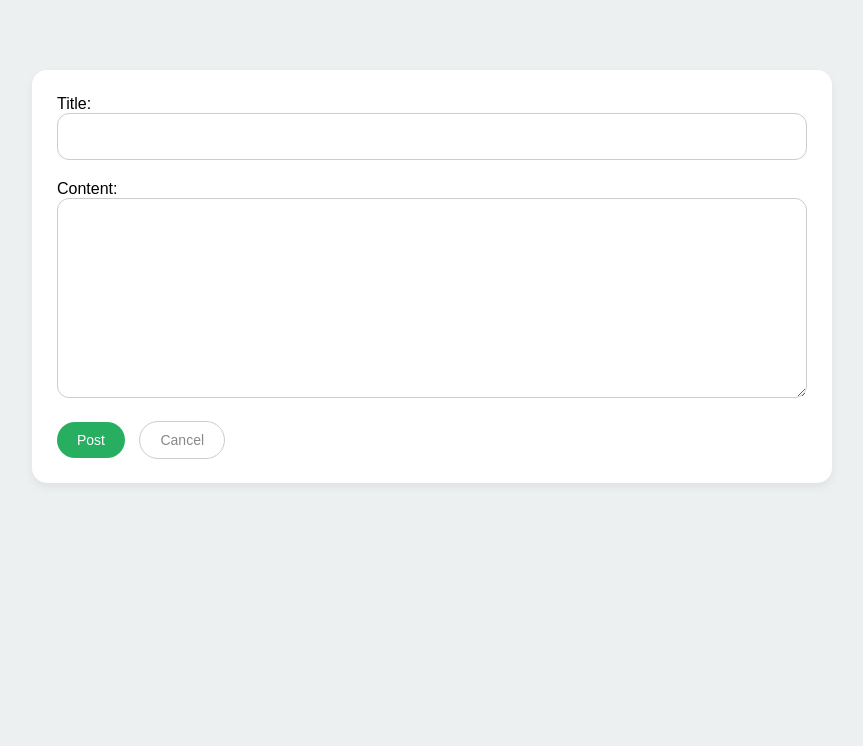
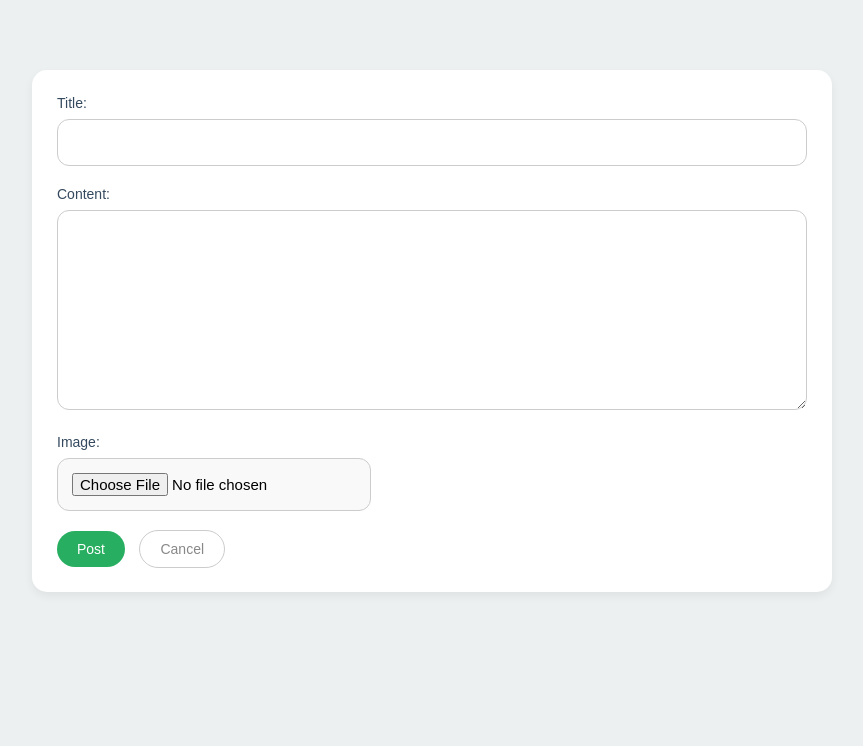
Before and after one commit to JaroDomcio/django-social-network-app, a Django app: page /createPost/ in a window 1280 px wide. Shown: the part 54-800 px from the top of the page, without its empty margins (208-1071 px from the left). Run offline with Django 5.2, Linux system fonts and the light colour scheme; a user stored in the database is signed in.

Commit message:
Now posts can contain images

```diff
--- a/DjangoBlog/settings.py
+++ b/DjangoBlog/settings.py
@@ -137,3 +137,6 @@ LOGIN_REDIRECT_URL = '/my-profile'
 LOGOUT_REDIRECT_URL = '/login'
 
 EMAIL_BACKEND = 'django.core.mail.backends.console.EmailBackend'
+
+MEDIA_URL = 'media/'
+MEDIA_ROOT = BASE_DIR / 'media'
--- a/DjangoBlog/urls.py
+++ b/DjangoBlog/urls.py
@@ -16,6 +16,8 @@ Including another URLconf
 """
 from django.contrib import admin
 from django.urls import path, include
+from . import settings
+from django.conf.urls.static import static
 
 urlpatterns = [
     path('admin/', admin.site.urls),
@@ -23,4 +25,4 @@ urlpatterns = [
     path('', include('post.urls')),
     path('', include('profiles.urls')),
     path('',include('comment.urls'))
-]
+] + static(settings.MEDIA_URL, document_root=settings.MEDIA_ROOT)
--- a/post/forms.py
+++ b/post/forms.py
@@ -5,7 +5,7 @@ from .models import Post
 class PostForm(forms.ModelForm):
     class Meta:
         model = Post
-        fields = ['title', 'content']
+        fields = ['title', 'content', 'image']
 
 class EditPostForm(forms.ModelForm):
     class Meta:
--- a/post/models.py
+++ b/post/models.py
@@ -1,3 +1,4 @@
+
 from django.db import models
 from django.contrib.auth.models import User
 from django.urls import reverse
@@ -10,6 +11,7 @@ class Post(models.Model):
     slug = models.SlugField(null = False,default='')
     content = models.TextField(null=False)
     date_posted = models.DateTimeField(auto_now_add=True)
+    image = models.ImageField(upload_to = 'post_images/',blank = True, null= True)
 
     class Meta:
         unique_together = ('user', 'slug')
--- a/post/views.py
+++ b/post/views.py
@@ -1,5 +1,4 @@
 from django.contrib.auth.decorators import login_required
-from django.http import HttpResponseRedirect
 from django.shortcuts import render, redirect, get_object_or_404
 from post.forms import PostForm, EditPostForm
 from .models import Post
@@ -8,7 +7,7 @@ from comment.models import Comment
 @login_required()
 def createPost(request):
     if request.method == 'POST':
-        form = PostForm(request.POST)
+        form = PostForm(request.POST,request.FILES)
         if form.is_valid():
             post = form.save(commit=False)
             post.user = request.user
--- a/static/post_managment.css
+++ b/static/post_managment.css
@@ -61,3 +61,34 @@ body {
     background-color: #f0f0f0;
     color: #444;
 }
+
+
+.form-container form input[type="file"] {
+    padding: 14px;
+    border-radius: 12px;
+    border: 1px solid #ccc;
+    font-size: 15px;
+    margin-bottom: 20px;
+    box-sizing: border-box;
+    background-color: #f9f9f9;
+    cursor: pointer;
+}
+
+.form-container form input[type="file"]:hover {
+    background-color: #f0f0f0;
+    border-color: #999;
+}
+
+.form-container form input[type="file"]:focus {
+    outline: none;
+    border-color: #27ae60;
+    box-shadow: 0 0 5px rgba(39, 174, 96, 0.3);
+}
+
+.form-container label {
+    display: block;
+    margin-bottom: 8px;
+    color: #34495e;
+    font-weight: 500;
+    font-size: 14px;
+}
--- a/templates/create_post.html
+++ b/templates/create_post.html
@@ -7,7 +7,7 @@
 
 {% block content %}
 <div class="form-container">
-  <form method="POST">
+  <form method="POST" enctype="multipart/form-data">
       {% csrf_token %}
       {{ form }}
       <button type="submit">Post</button>
--- a/templates/homepage.html
+++ b/templates/homepage.html
@@ -19,6 +19,9 @@
                         <p class="post-author">Author: {{ post.user.username }}</p>
                         <p class="post-date">{{ post.date_posted|date:"Y-m-d H:i" }}</p>
                         <p>{{ post.content }}</p>
+                        {% if post.image %}
+                            <img src="{{ post.image.url }}" alt="Post Image" class="post-image">
+                        {% endif %}
                         <form method="post" action="{% url 'like_post' post.id %}" style="display:inline;">
                             {% csrf_token %}
                             {% if user in post.likes.all %}
--- a/templates/my_profile.html
+++ b/templates/my_profile.html
@@ -29,6 +29,9 @@
                         </h2>
                         <p class="post-date">{{ post.date_posted|date:"Y-m-d H:i" }}</p>
                         <p>{{ post.content }}</p>
+                        {% if post.image %}
+                            <img src="{{ post.image.url }}" alt="Post Image" class="post-image">
+                        {% endif %}
                         <div class="post-actions">
                             <form method="post" action="{% url 'deletePost' post.id %}" style="display:inline;">
                                 {% csrf_token %}
```
Also changed, not shown: static/profile.css (+20 -1 lines), db.sqlite3, media/post_images/f0b9e05c-5a8d-4c52-bf6a-817591546da7.png (added), media/post_images/f0b9e05c-5a8d-4c52-bf6a-817591546da7_L9kimQK.png (added), media/post_images/f0b9e05c-5a8d-4c52-bf6a-817591546da7_NgqKgpr.png (added), post/migrations/0006_post_image.py (added), 1 other file.
